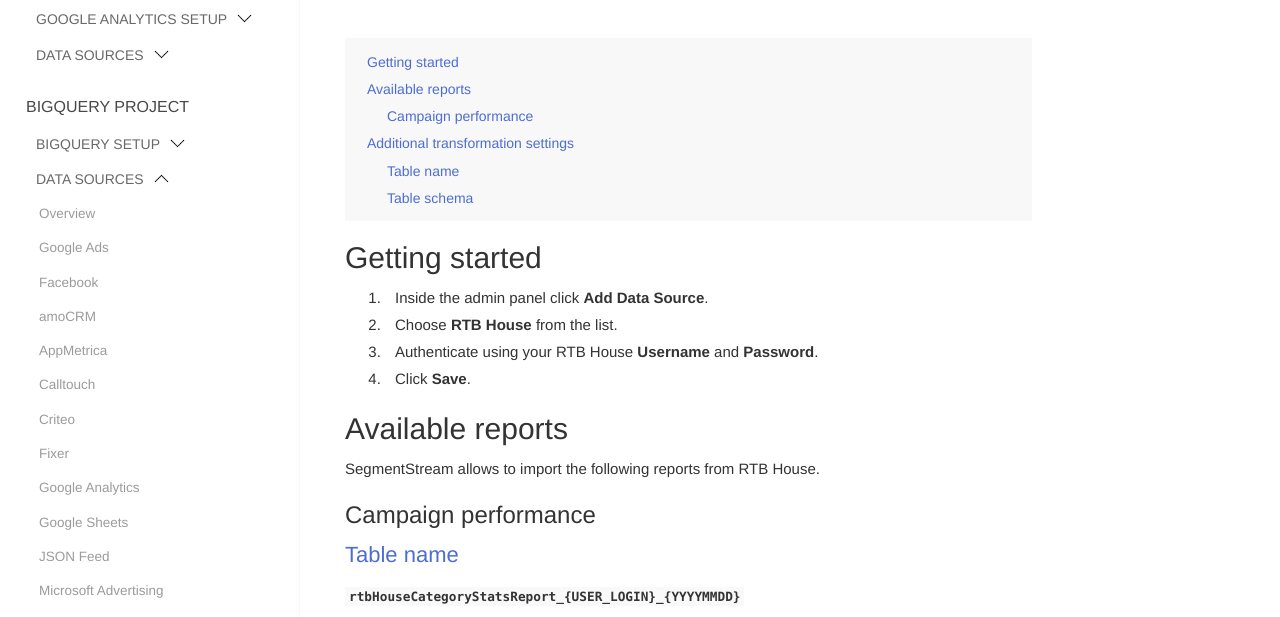
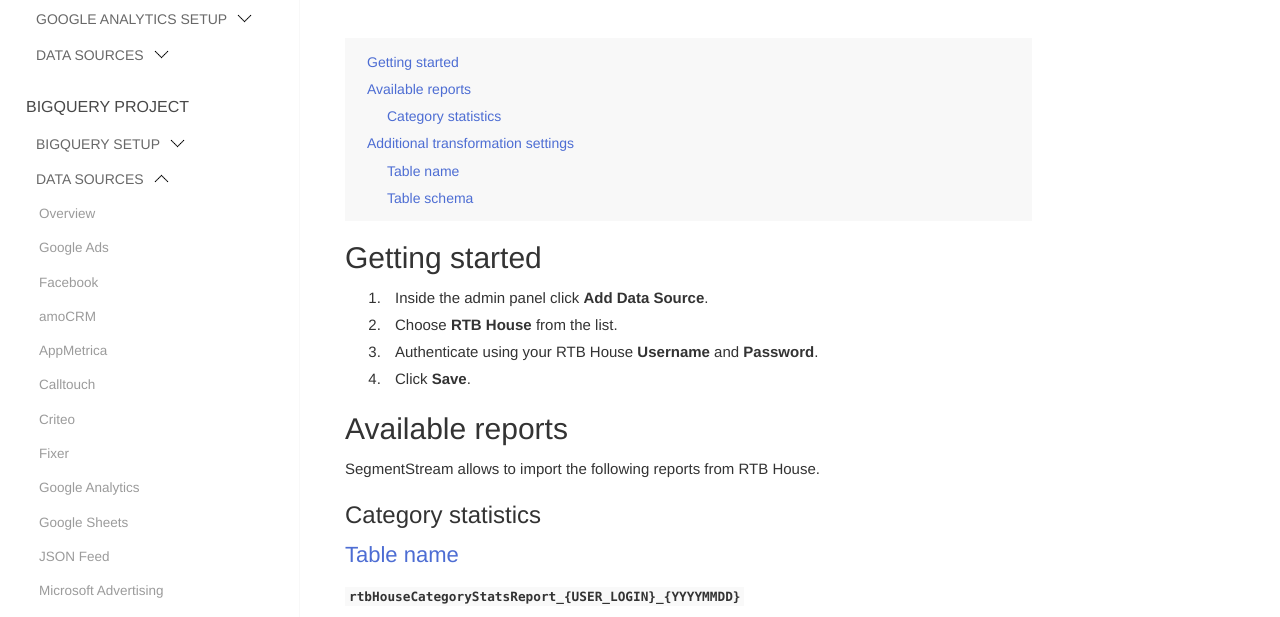
Before and after one commit to segmentstream-com/segmentstream-com.github.io, a Jekyll site: the page built from _docs/datasources/rtb-house.md, in a window 1280 px wide and 900 px high. Shown: the part 138-755 px from the top of the window. Built offline with Jekyll 4.4.1, drawn with Linux system fonts in a browser that asks for light colours; nearby versions of some CDN libraries.

Commit message:
changed report name

```diff
--- a/_docs/datasources/rtb-house.md
+++ b/_docs/datasources/rtb-house.md
@@ -18,7 +18,7 @@
 
 SegmentStream allows to import the following reports from RTB House.
 
-### Campaign performance
+### Category statistics
 
 #### Table name
 **`rtbHouseCategoryStatsReport_{USER_LOGIN}_{YYYYMMDD}`**
```
